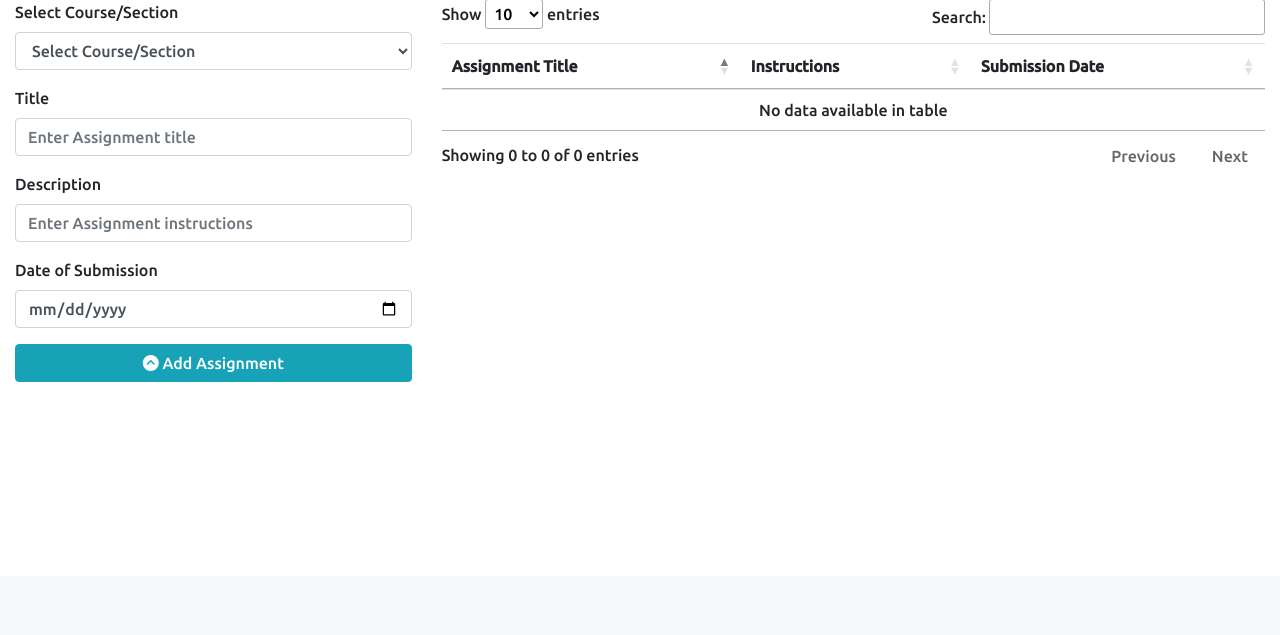
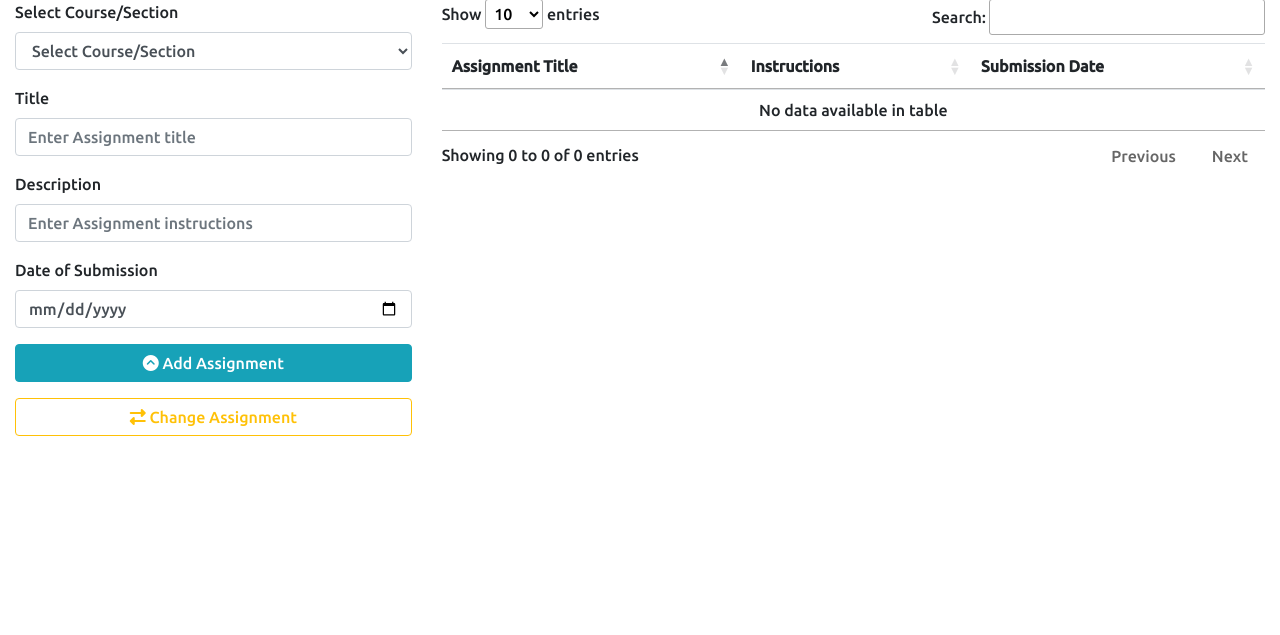
Before and after one commit to JisooKim0103/webiste, a PHP site: page /Faculty/assignments.php in a window 1280 px wide. Shown: the part 224-859 px from the top of the page. Before the commit the page ends 606 px from the top, so only its background shows below. Run offline with PHP 8.4, Linux system fonts and the light colour scheme; the visitor is signed in with stand-in values (Sample User, id 1); data comes from the database, SQL or seed files in the repository; some libraries are stand-ins or nearby versions.

Commit message:
(m) Added Assignment (edit) - Faculty

```diff
--- a/Faculty/assignments.php
+++ b/Faculty/assignments.php
@@ -58,22 +58,55 @@
         </select>
     </div>
     <label>Title</label>
-    <div class="form-group">
-        <input type="text" name="txtTitle" class="form-control" placeholder="Enter Assignment title" required/>
+      <div class="form-group">
+          <input type="text" name="txtTitle" class="form-control" placeholder="Enter Assignment title" required/>
       </div>
-      <label>Description</label>
+    <label>Description</label>
       <div class="form-group">
         <input type="text" name="txtDescription" class="form-control" placeholder="Enter Assignment instructions" required/>
       </div>
-      <label>Date of Submission</label>
+    <label>Date of Submission</label>
       <div class="form-group">
         <input type="date" name="txtDateOfSubmission" class="form-control" required/>
       </div>
     <div class="form-group">
         <button type="submit" name="btnAddAssignment" class="btn btn-info" style="width:100%;"><i class="fas fa-chevron-circle-up"></i>&nbsp;Add Assignment</button>
     </div>
-
     </form>
+    <!-- Update form   -->
+    <div class="form-group">
+    <button type="button" id="btnShowUpdate" onclick="flipPanel();" class="btn btn-outline-warning" style="width:100%;">
+        <i class="fas fa-exchange-alt"></i>&nbsp;Change Assignment</button>
+    </div>
+    <form method="post" id="updatePanel">
+      <label>Select Assignment</label>
+      <div class="form-group">
+        <select name="cmbAssignmentID" class="form-control">
+          <option value="">Select Assignment</option>
+        <?php
+          $query="SELECT assignment.assignment_id, assignment.title FROM `assignment` INNER JOIN `faculty` on assignment.faculty_id = faculty.faculty_id where faculty.faculty_id=:id;";
+          $statement=$connection->prepare($query);
+          $statement->execute([":id"=>$ID]);
+          foreach($statement as $row)
+          {
+            echo "<option value='".$row['assignment_id']."'>".$row['title']."</option>";
+          }
+        ?>
+        </select>
+      </div>
+      <label>Updated Description</label>
+      <div class="form-group">
+        <input type="text" name="txtUpdateDescription" class="form-control" placeholder="Enter Assignment instructions" required/>
+      </div>
+    <label>Updated Date of Submission</label>
+      <div class="form-group">
+        <input type="date" name="txtUpdateDateOfSubmission" class="form-control" required/>
+      </div>
+    <div class="form-group">
+      <button type="submit" class="btn btn-warning" style="width: 100%;" name="btnUpdateAssignment"><i class="fas fa-pen-alt"></i>&nbsp;Update Assignment</button>
+    </div>
+    </form>
+    <!--End of Update Form-->
     </div>
     <!-- Second Column -->
     <div class="col-md-8">
@@ -109,6 +142,20 @@
   <!-- Bootstrap core JavaScript -->
   <?php include('footer.php');?>
   <script>
+   updatePanel.style.visibility="hidden";
+   let flipper = false;
+   function flipPanel()
+   {
+      flipper = !flipper;
+      if(flipper)
+      {
+        updatePanel.style.visibility="visible";
+      }else{
+        updatePanel.style.visibility="hidden";
+      }
+   }
+ </script>
+  <script>
 $(document).ready( function () {
     $('#table').DataTable();
 } );
@@ -121,8 +168,6 @@ $(document).ready( function () {
 if(isset($_POST['btnAddAssignment']))
 {
   try{
-
-
      $Course = $_POST['cmbCurrentCourse'];
      $Title = $_POST['txtTitle'];
      $Description = $_POST['txtDescription'];
@@ -144,5 +189,27 @@ if(isset($_POST['btnAddAssignment']))
   {
     $e->getMessage();
   }
+}elseif(isset($_POST['btnUpdateAssignment']))
+{
+  try{
+    $AssigmentID = $_POST['cmbAssignmentID'];
+    $UpdateDescription = $_POST['txtUpdateDescription'];
+    $UpdateSubmissionDate = $_POST['txtUpdateDateOfSubmission'];
+
+    $query = "UPDATE `assignment` SET assignment.description = :assigndesc, assignment.submission_date = :subdate WHERE assignment.assignment_id = :assignid;";
+    $statement = $connection->prepare($query);
+    $statement->execute([
+      ":assigndesc" => $UpdateDescription,
+      ":subdate" => $UpdateSubmissionDate,
+      ":assignid" => $AssigmentID
+    ]);
+
+    echo "<script>alert(`Assignment updated!`);</script>";
+    header("refresh: 3; url = assignments.php");
+
+  }catch(Exception $e)
+  {
+    $e->getMessage();
+  }
 }
 ?>
```
